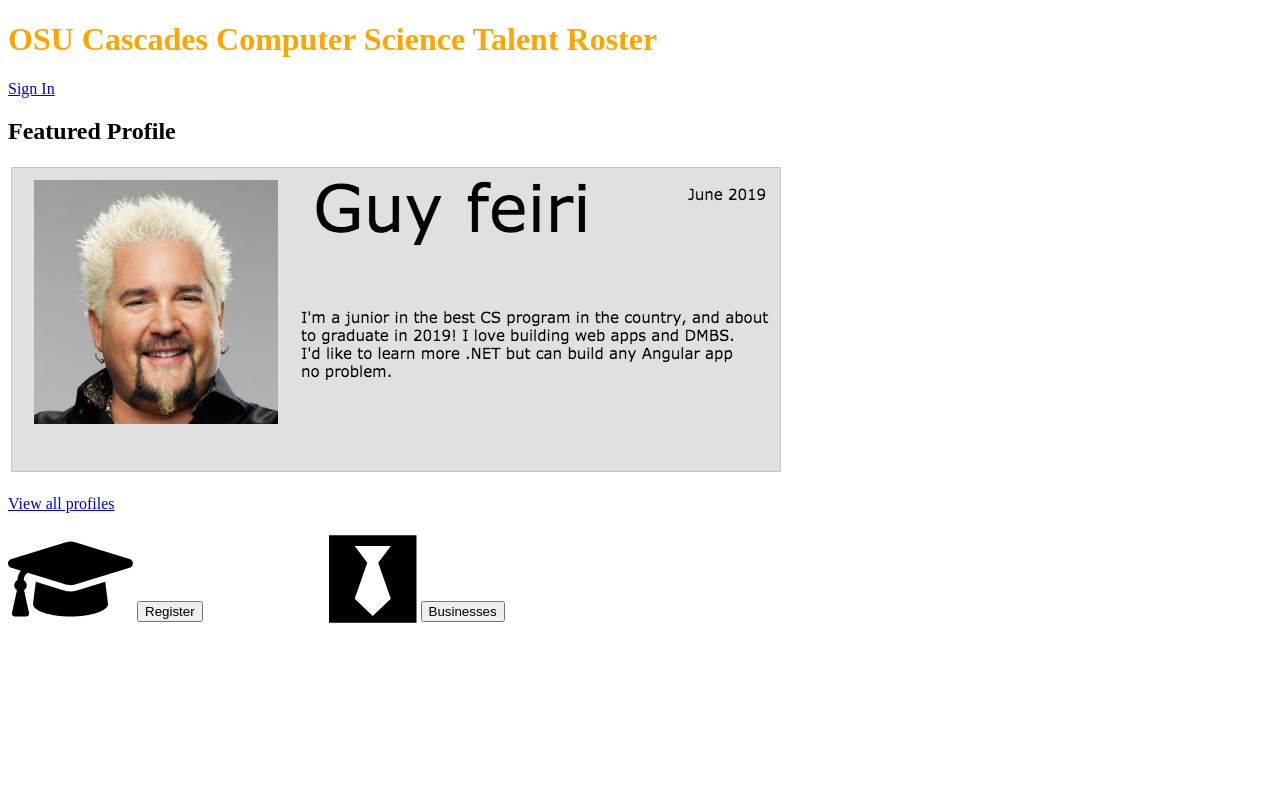
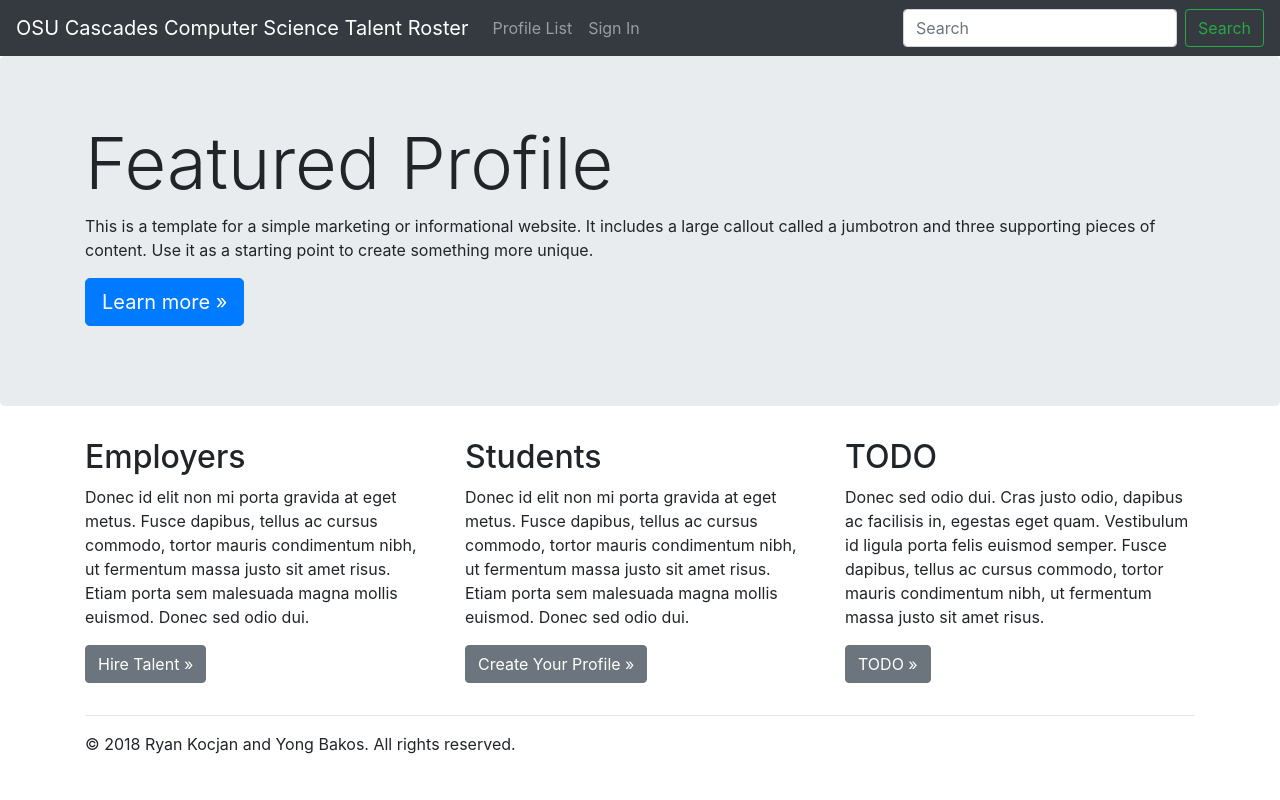
Before and after one commit to osu-cascades/talent-roster, a Django app: page /profiles/ in a window 1280 px wide. Run offline with Django 3.2, Linux system fonts and the light colour scheme; parts of the project's set-up code (start-up, migrations or seed data) failed here and were passed over; some libraries are stand-ins or nearby versions.

Commit message:
Incorporate boostrap css into base template. Add navbar, etc.

```diff
--- a/profiles/static/profiles/main.css
+++ b/profiles/static/profiles/main.css
@@ -1,15 +1,3 @@
 body {
+  padding-top: 3.5rem;
 }
-
-h1 {
-  color: orange;
-}
-
-.students_main {
-  float:left;
-}
-
-.business_main {
-  float:left;
-  padding-left: 10%;
-}
--- a/profiles/templates/profiles/base.html
+++ b/profiles/templates/profiles/base.html
@@ -3,14 +3,45 @@
 <html lang="en">
 <head>
   <meta charset="utf-8">
+  <meta name="viewport" content="width=device-width, initial-scale=1, shrink-to-fit=no">
+  <meta name="description" content="">
+  <meta name="author" content="">
+  <link rel="icon" href="TODO">
   <title>OSU Cascades Computer Science Talent Roster</title>
+  <link rel="stylesheet" href="https://maxcdn.bootstrapcdn.com/bootstrap/4.0.0/css/bootstrap.min.css" integrity="sha384-Gn5384xqQ1aoWXA+058RXPxPg6fy4IWvTNh0E263XmFcJlSAwiGgFAW/dAiS6JXm" crossorigin="anonymous">
   <link rel="stylesheet" href="{% static 'profiles/main.css' %}">
+  <script src="https://code.jquery.com/jquery-3.2.1.slim.min.js" integrity="sha384-KJ3o2DKtIkvYIK3UENzmM7KCkRr/rE9/Qpg6aAZGJwFDMVNA/GpGFF93hXpG5KkN" crossorigin="anonymous"></script>
+  <script src="https://cdnjs.cloudflare.com/ajax/libs/popper.js/1.12.9/umd/popper.min.js" integrity="sha384-ApNbgh9B+Y1QKtv3Rn7W3mgPxhU9K/ScQsAP7hUibX39j7fakFPskvXusvfa0b4Q" crossorigin="anonymous"></script>
+  <script src="https://maxcdn.bootstrapcdn.com/bootstrap/4.0.0/js/bootstrap.min.js" integrity="sha384-JZR6Spejh4U02d8jOt6vLEHfe/JQGiRRSQQxSfFWpi1MquVdAyjUar5+76PVCmYl" crossorigin="anonymous"></script>
   <script defer src="https://use.fontawesome.com/releases/v5.0.10/js/all.js" integrity="sha384-slN8GvtUJGnv6ca26v8EzVaR9DC58QEwsIk9q1QXdCU8Yu8ck/tL/5szYlBbqmS+" crossorigin="anonymous"></script>
 </head>
 <body>
-<h1>OSU Cascades Computer Science Talent Roster</h1>
-<p><a href="{% url 'admin:login' %}">Sign In</a></p>
-{% block content %}
-{% endblock %}
+  <nav class="navbar navbar-expand-md navbar-dark fixed-top bg-dark">
+    <a class="navbar-brand" href="/">OSU Cascades Computer Science Talent Roster</a>
+    <button class="navbar-toggler" type="button" data-toggle="collapse" data-target="#navbarsExampleDefault" aria-controls="navbarsExampleDefault" aria-expanded="false" aria-label="Toggle navigation">
+      <span class="navbar-toggler-icon"></span>
+    </button>
+    <div class="collapse navbar-collapse" id="navbarsExampleDefault">
+      <ul class="navbar-nav mr-auto">
+        <li class="nav-item">
+          <a class="nav-link" href="{% url 'profiles:list' %}">Profile List</a>
+        </li>
+        <li class="nav-item">
+          <a class="nav-link" href="{% url 'admin:login' %}">Sign In</a>
+        </li>
+      </ul>
+      <form class="form-inline my-2 my-lg-0">
+        <input class="form-control mr-sm-2" type="text" placeholder="Search" aria-label="Search">
+        <button class="btn btn-outline-success my-2 my-sm-0" type="submit">Search</button>
+      </form>
+    </div>
+  </nav>
+  <main role="main">
+    {% block content %}
+    {% endblock %}
+  </main>
+  <footer class="container">
+    <p>&copy; 2018 Ryan Kocjan and Yong Bakos. All rights reserved.</p>
+  </footer>
 </body>
 </html>
--- a/profiles/templates/profiles/index.html
+++ b/profiles/templates/profiles/index.html
@@ -3,20 +3,37 @@
 
 {% block content %}
 
-<h2>Featured Profile</h2>
-<div class="profile" id="featured_profile">
-  <img src="{% static 'profiles/sample_profile.png' %}">
-  <p><a href="{% url 'profiles:list' %}">View all profiles</a></p>
-</div>
-<div class="main_page">
-  <div class="students_main">
-    <span class="fa fa-graduation-cap" style="font-size:100px;"></span>
-    <a href="{% url 'admin:login' %}"><button class='main_button'>Register</button></a>
-  </div>
-  <div class="business_main">
-    <span class="fab fa-black-tie" style="font-size:100px;"></span>
-    <a href="businesses.html"><button class='main_button'>Businesses</button></a>
+<!-- Main jumbotron for a primary marketing message or call to action -->
+<div class="jumbotron">
+  <div class="container">
+    <h1 class="display-3">Featured Profile</h1>
+    <p>This is a template for a simple marketing or informational website. It includes a large callout called a jumbotron and three supporting pieces of content. Use it as a starting point to create something more unique.</p>
+    <p><a class="btn btn-primary btn-lg" href="#" role="button">Learn more &raquo;</a></p>
   </div>
 </div>
 
+<div class="container">
+  <!-- Example row of columns -->
+  <div class="row">
+    <div class="col-md-4">
+      <h2>Employers</h2>
+      <p>Donec id elit non mi porta gravida at eget metus. Fusce dapibus, tellus ac cursus commodo, tortor mauris condimentum nibh, ut fermentum massa justo sit amet risus. Etiam porta sem malesuada magna mollis euismod. Donec sed odio dui. </p>
+      <p><a class="btn btn-secondary" href="#TODO" role="button">Hire Talent &raquo;</a></p>
+    </div>
+    <div class="col-md-4">
+      <h2>Students</h2>
+      <p>Donec id elit non mi porta gravida at eget metus. Fusce dapibus, tellus ac cursus commodo, tortor mauris condimentum nibh, ut fermentum massa justo sit amet risus. Etiam porta sem malesuada magna mollis euismod. Donec sed odio dui. </p>
+      <p><a class="btn btn-secondary" href="{% url 'admin:login' %}" role="button">Create Your Profile &raquo;</a></p>
+    </div>
+    <div class="col-md-4">
+      <h2>TODO</h2>
+      <p>Donec sed odio dui. Cras justo odio, dapibus ac facilisis in, egestas eget quam. Vestibulum id ligula porta felis euismod semper. Fusce dapibus, tellus ac cursus commodo, tortor mauris condimentum nibh, ut fermentum massa justo sit amet risus.</p>
+      <p><a class="btn btn-secondary" href="#TODO" role="button">TODO &raquo;</a></p>
+    </div>
+  </div>
+
+  <hr>
+
+</div> <!-- /container -->
+
 {% endblock %}
```
